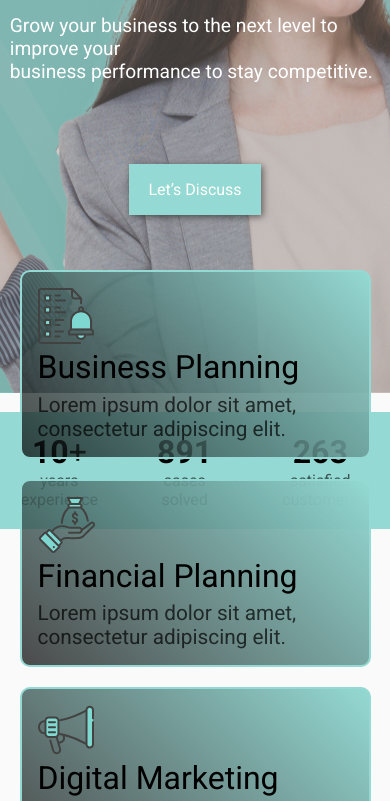
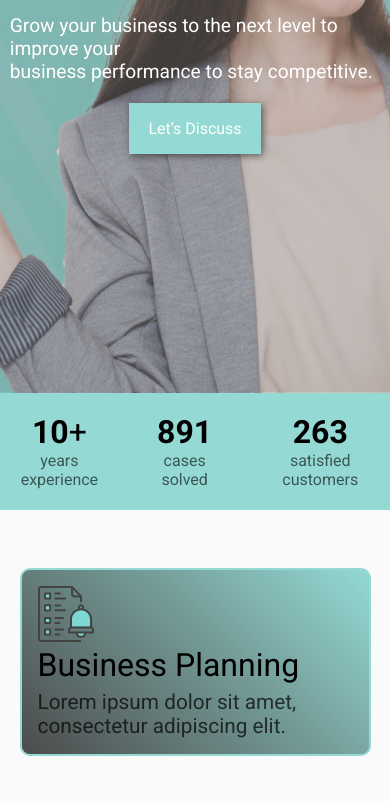
Before and after one commit to francisco-15/Mi_primer_repositorio_de_estilos_css, a website built with Vite: page index.html in a window 390 px wide. Shown: the part 454-1255 px from the top of the page. Built offline with nearby package versions, Linux system fonts and the light colour scheme.

Commit message:
fix: Errores de diseño corregidos, tanto como para versión mobile y tablet.

```diff
--- a/sass/components/_buttons.scss
+++ b/sass/components/_buttons.scss
@@ -5,7 +5,7 @@
   color: $quaternary-color;
   background-color: $secondary-color;
   padding: 1em 1.2em;
-  margin-top: $space-margin-top-f;
+  margin-top: $space-margin-top-c;
   @include btn-generic-style;
   &:hover {
     background-color: $secondary-color-hover;
--- a/sass/pages/_home.scss
+++ b/sass/pages/_home.scss
@@ -57,8 +57,6 @@ body {
     display: flex;
     align-items: center;
     background-position: center center, -10px -86px;
-    height: 20vh;
-
     .container {
       max-width: 95%;
     }
@@ -102,7 +100,6 @@ body {
   gap: $gap-d;
   padding-top: 1.3em;
   padding-bottom: 1.3em;
-  margin-top: $space-margin-top-c;
 
   .we-result {
     text-align: center;
@@ -151,7 +148,6 @@ body {
   align-items: center;
   justify-content: center;
   gap: $gap-d;
-  height: 30vh;
 
   .card {
     border: 2px solid $secondary-color;
@@ -159,6 +155,7 @@ body {
     padding: 1em;
     width: 90vw;
     background-image: linear-gradient(45deg, $tertiary-color, $secondary-color);
+    margin-top: $space-margin-top-e;
   }
 
   h2 {
```
